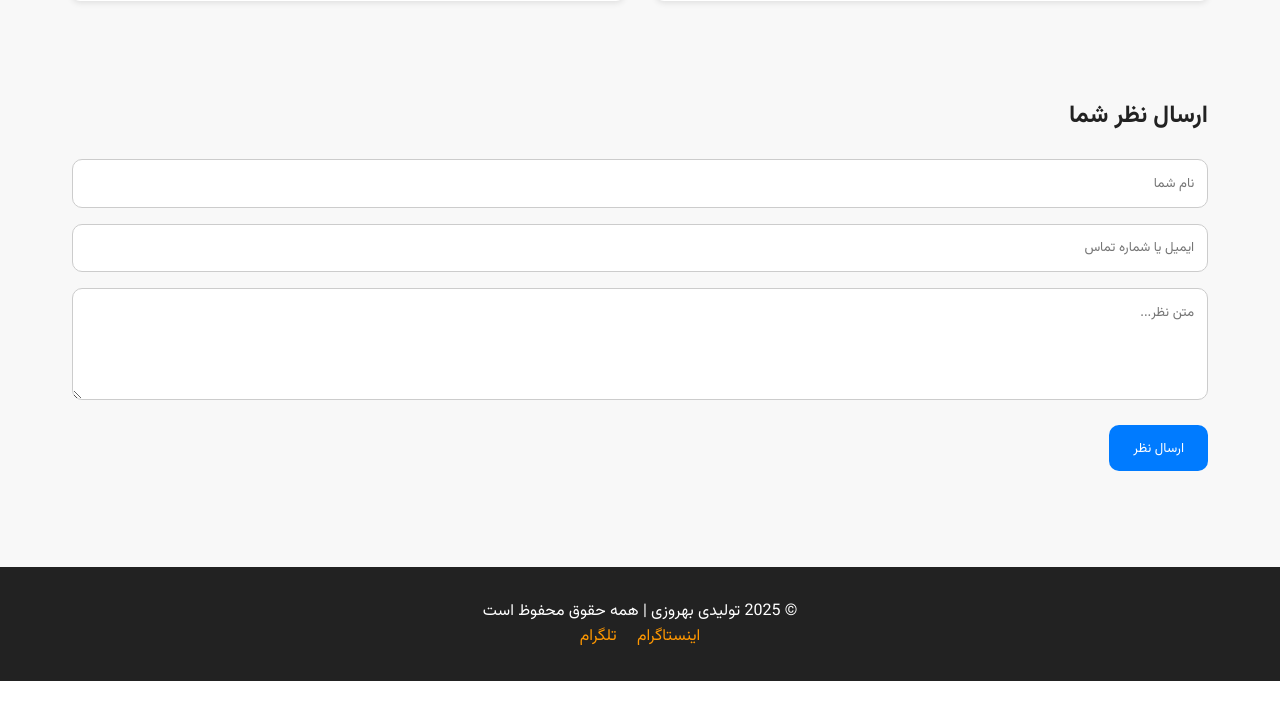
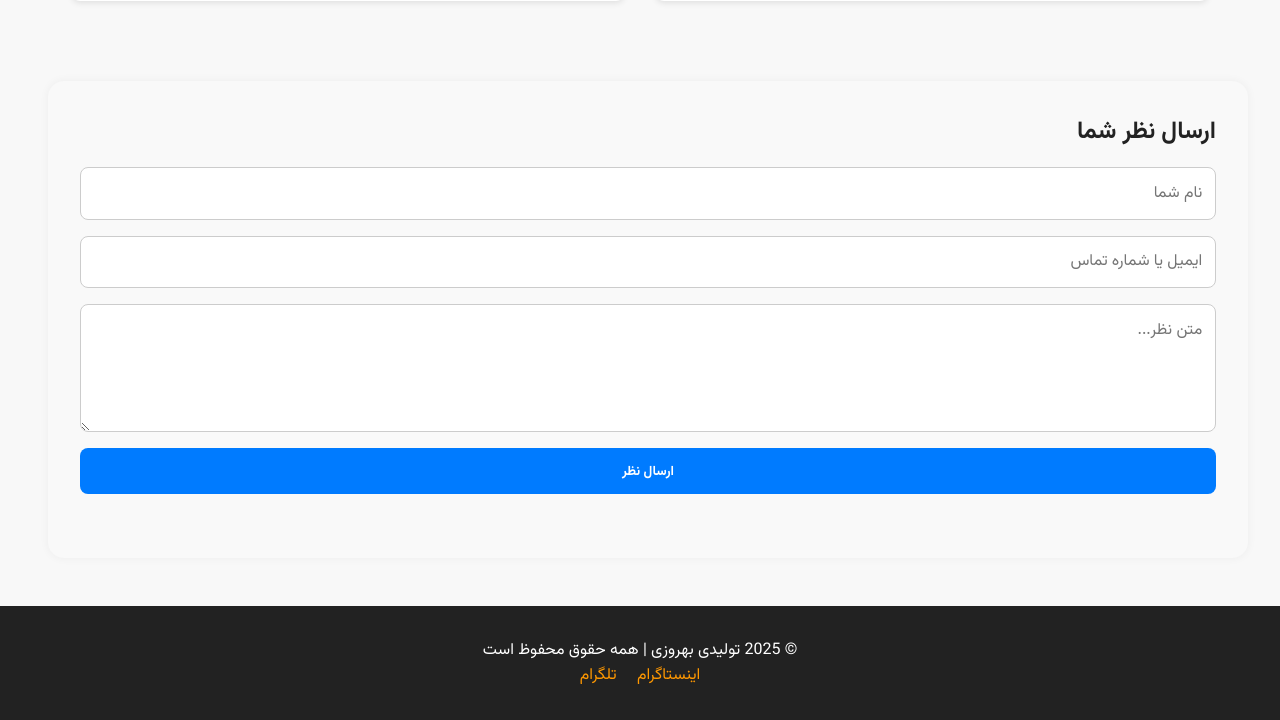
Before and after one commit to Mahdi-Behrouzi/tolidi_behrouzi, a PHP site: page / in a window 1280 px wide. Shown: the part 984-1704 px from the top of the page. Before the commit the page ends 1665 px from the top, so only its background shows below. Run offline with PHP 8.4, Linux system fonts and the light colour scheme.

Commit message:
Update style.css

```diff
--- a/style.css
+++ b/style.css
@@ -185,50 +185,61 @@ footer .socials a {
 }
 
 /* 🌟 بخش فرم نظرات */
-..comment-section,
-.admin-panel {
-  background: #f9f9f9;
+.comments-section {
   padding: 2rem;
-  border-radius: 16px;
-  max-width: 600px;
-  margin: 2rem auto;
-  box-shadow: 0 4px 12px rgba(0,0,0,0.1);
+  background-color: #f9f9f9;
+  border-radius: 1rem;
+  margin: 2rem;
+  box-shadow: 0 0 10px rgba(0,0,0,0.05);
 }
 
-.comment-section h2,
-.admin-panel h2,
-.admin-panel h3 {
-  text-align: center;
-  color: #333;
+.comments-section h2 {
+  font-size: 1.5rem;
   margin-bottom: 1rem;
 }
 
-input, textarea {
-  width: 100%;
-  padding: 0.8rem;
-  margin-bottom: 1rem;
-  border: 1px solid #ccc;
-  border-radius: 10px;
+#commentForm {
+  display: flex;
+  flex-direction: column;
+  gap: 1rem;
 }
 
-button {
-  background: #007bff;
-  color: white;
-  padding: 0.8rem 1.5rem;
-  border: none;
-  border-radius: 10px;
-  cursor: pointer;
+#commentForm input, #commentForm textarea {
+  padding: 0.8rem;
+  border: 1px solid #ccc;
+  border-radius: 0.5rem;
+  font-size: 1rem;
 }
 
-button:hover {
-  background: #0056b3;
+#commentForm button {
+  background-color: #007bff;
+  color: white;
+  border: none;
+  padding: 0.8rem;
+  border-radius: 0.5rem;
+  cursor: pointer;
+  font-weight: bold;
+  transition: background-color 0.3s ease;
+}
+
+#commentForm button:hover {
+  background-color: #0056b3;
+}
+
+.success-msg {
+  color: green;
+  font-weight: bold;
+}
+
+.comments-display {
+  margin-top: 2rem;
 }
 
 .comment-card {
-  background: #fff;
-  border-left: 5px solid #007bff;
+  background-color: white;
   padding: 1rem;
-  border-radius: 12px;
   margin-bottom: 1rem;
-  box-shadow: 0 2px 6px rgba(0,0,0,0.05);
+  border-radius: 0.5rem;
+  border: 1px solid #eee;
+  box-shadow: 0 0 5px rgba(0,0,0,0.03);
 }
```
